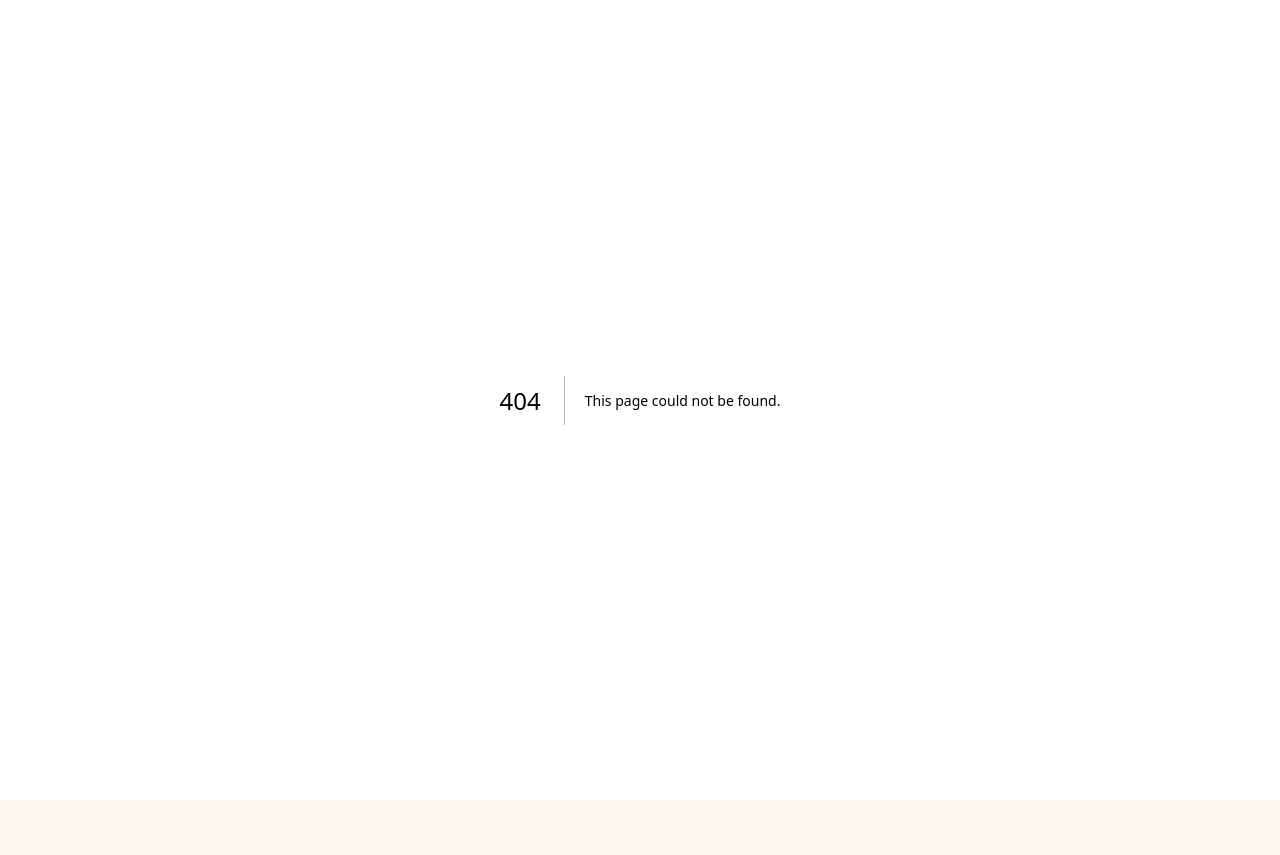
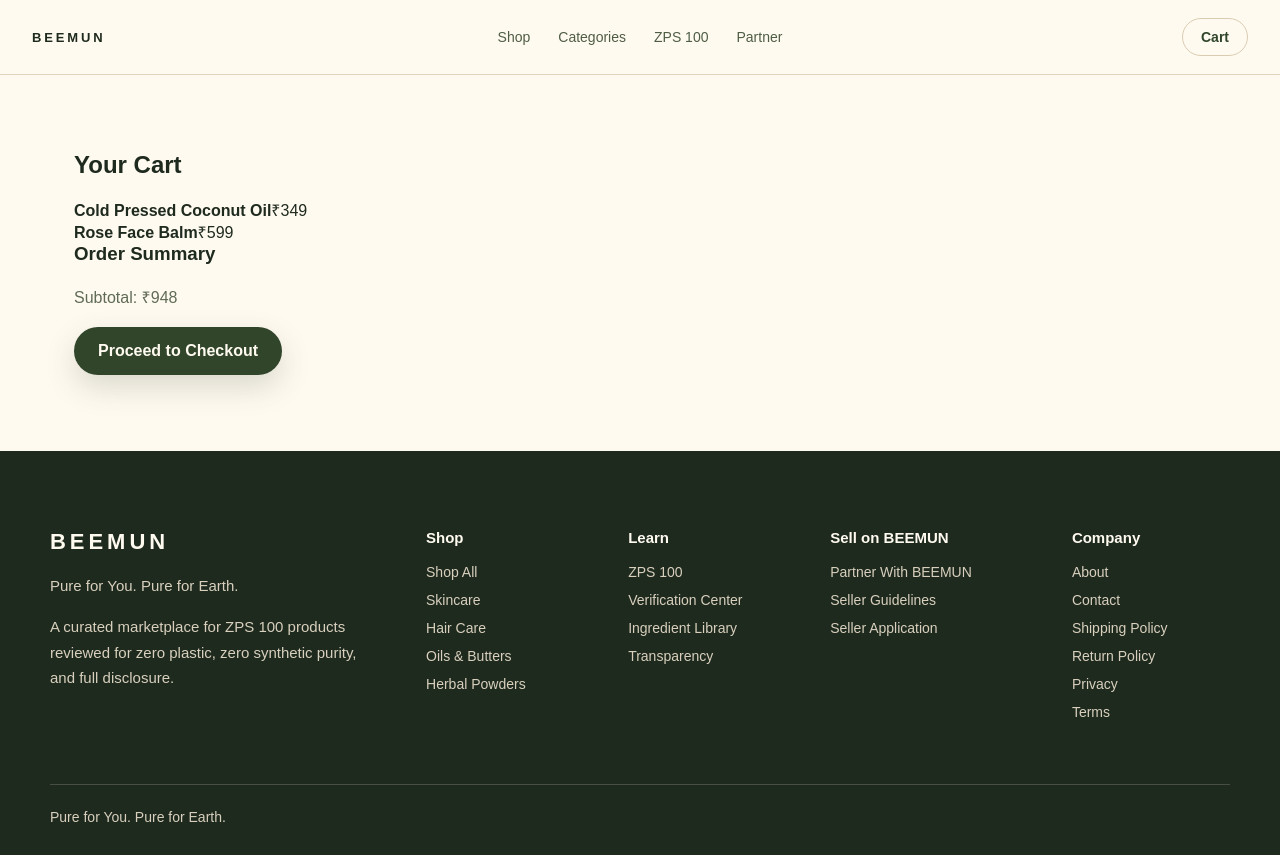
Before and after one commit to reveritnow/beemun-frontend, a Next.js app: page /cart-demo in a window 1280 px wide. Before the commit this address had no page. Before the commit the page ends 800 px from the top, so only its background shows below. Built offline with nearby package versions, Linux system fonts and the light colour scheme.

Commit message:
Add cart demo page

```diff
--- /dev/null
+++ b/src/app/cart-demo/page.tsx
@@ -0,0 +1,23 @@
+import SiteHeader from '@/components/SiteHeader'
+import SiteFooter from '@/components/SiteFooter'
+
+export default function CartDemoPage() {
+  return (
+    <main>
+      <SiteHeader />
+      <section className="section-wrap cart-layout">
+        <div>
+          <h1>Your Cart</h1>
+          <div className="cart-item"><strong>Cold Pressed Coconut Oil</strong><span>₹349</span></div>
+          <div className="cart-item"><strong>Rose Face Balm</strong><span>₹599</span></div>
+        </div>
+        <aside className="cart-summary">
+          <h3>Order Summary</h3>
+          <p>Subtotal: ₹948</p>
+          <a className="btn-primary" href="#checkout">Proceed to Checkout</a>
+        </aside>
+      </section>
+      <SiteFooter />
+    </main>
+  )
+}
```
